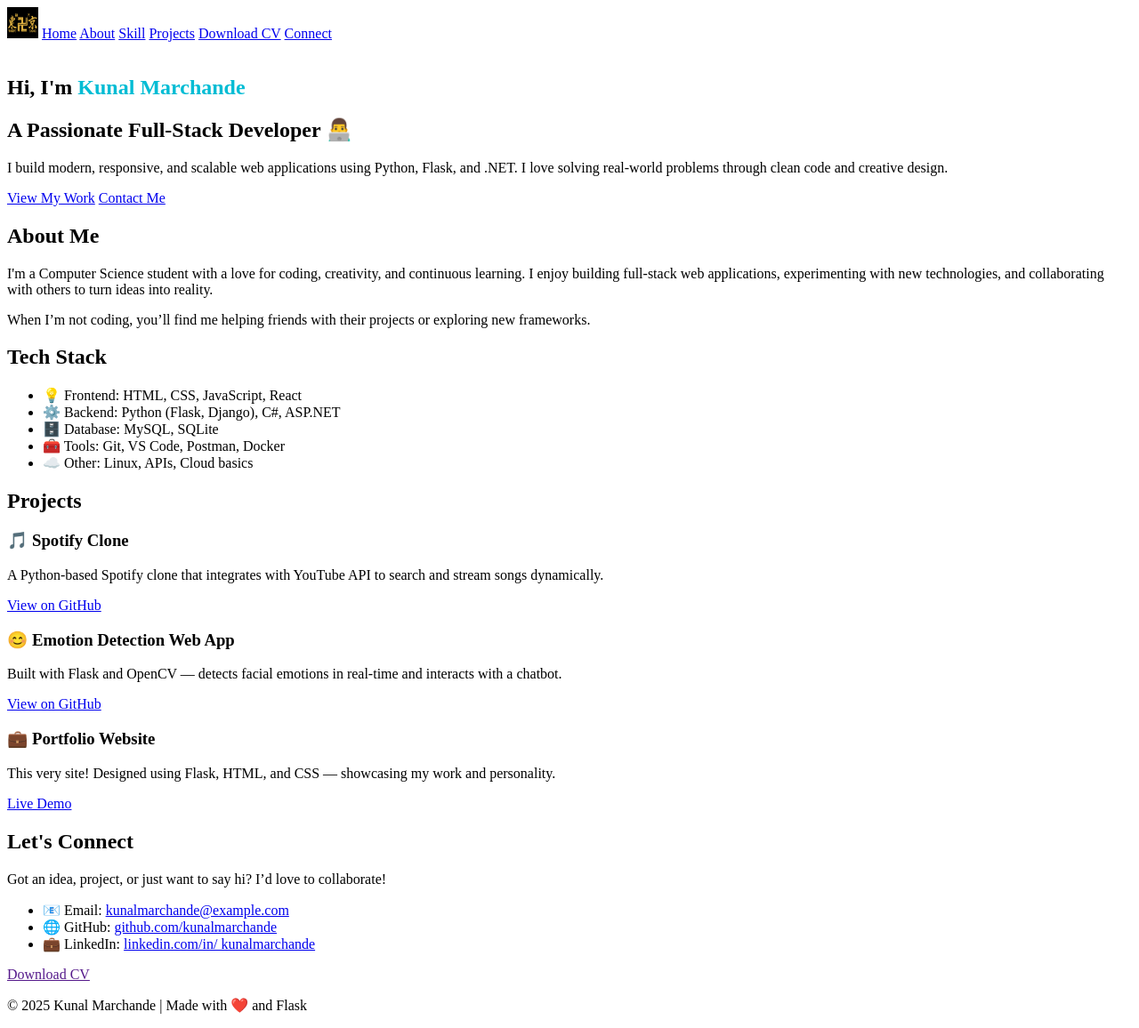
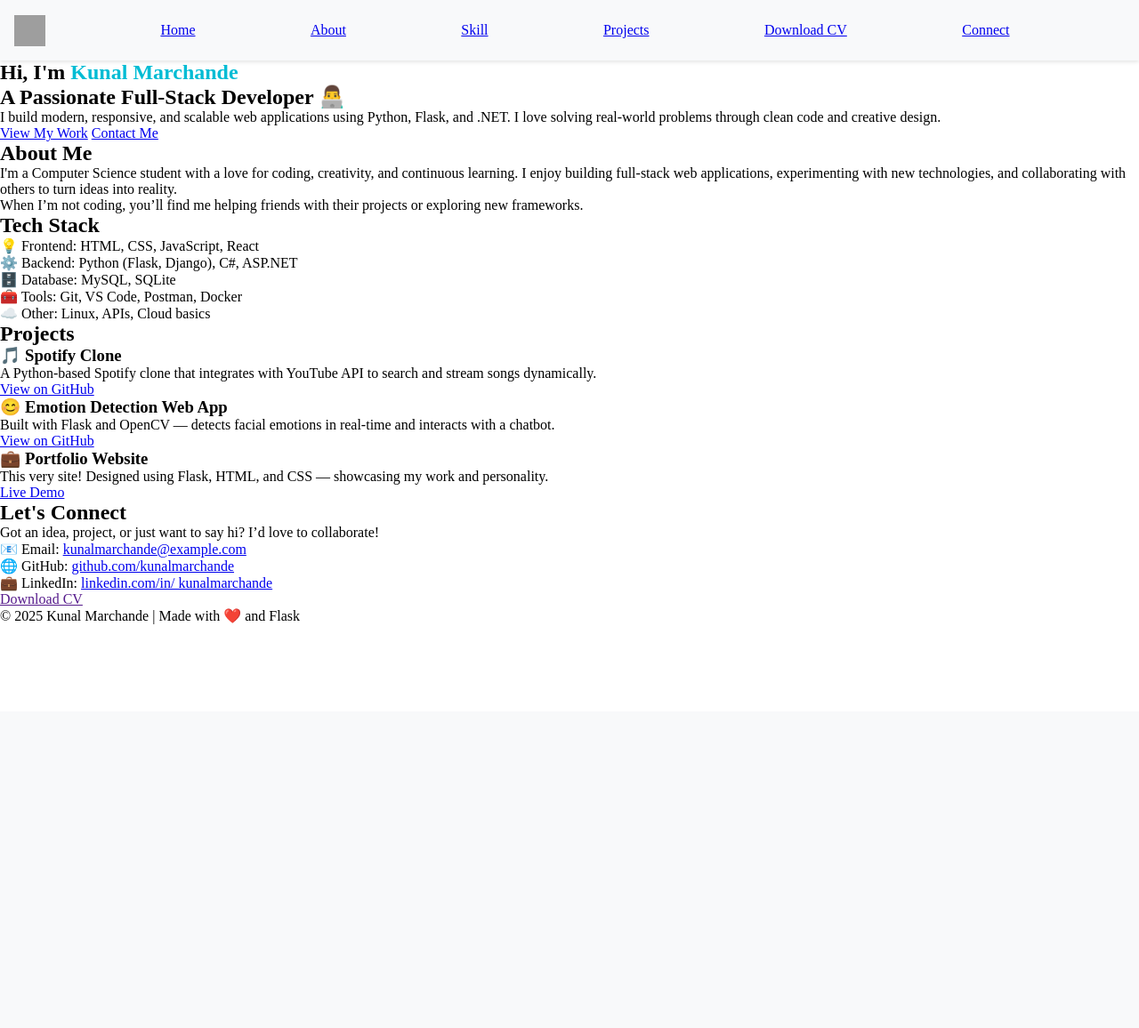
Before and after one commit to kunal-blip/py_web, a Flask app: page / in a window 1280 px wide. Shown: the whole page at 89% size. After the commit the page ends 702 px from the top, so only its background shows below. Run offline with Flask 3, Linux system fonts and the light colour scheme; grey boxes are pictures that could not be loaded.

Commit message:
Improve website layout and fix image loading issue
Update `templates/home.html` to correctly reference the logo image at `static/logo.png` and include `script.js`. Modify `static/style.css` to include basic styling for header navigation.

Replit-Commit-Author: Agent
Replit-Commit-Session-Id: 125ead8e-eacd-43d3-8de0-4f60e1c9fcf9
Replit-Commit-Checkpoint-Type: full_checkpoint
Replit-Commit-Screenshot-Url: https://storage.googleapis.com/screenshot-production-us-central1/29a706d6-e300-420f-800d-868324080e1a/125ead8e-eacd-43d3-8de0-4f60e1c9fcf9/etRLkhY

```diff
--- a/static/style.css
+++ b/static/style.css
@@ -0,0 +1,13 @@
+*{
+  padding : 0;
+  margin : 0;
+}
+
+header nav{
+  display: flex;
+  align-items: center;
+  justify-content: space-between;
+  padding: 1rem;
+  background-color: #f8f9fa;
+  box-shadow: 0 2px 4px rgba(0, 0, 0, 0.1);
+}
--- a/templates/home.html
+++ b/templates/home.html
@@ -7,7 +7,7 @@
    <body>
     <div class="nav">
         <header><nav>
-            <img src="{{ url_for('static', filename='pictures/logo.png') }}" alt="Logo" width="35" height="35">
+            <img src="{{ url_for('static', filename='logo.png') }}" alt="Logo" width="35" height="35">
             <a href="#hero">Home</a>
             <a href="#about">About</a>
             <a href="#ksills">Skill</a>
@@ -85,6 +85,6 @@
     <footer>
          <p>© 2025 Kunal Marchande | Made with ❤️ and Flask</p>
     </footer>
-
+    <script src="{{ url_for('static', filename='script.js') }}"></script>
    </body>
 </html>
```
